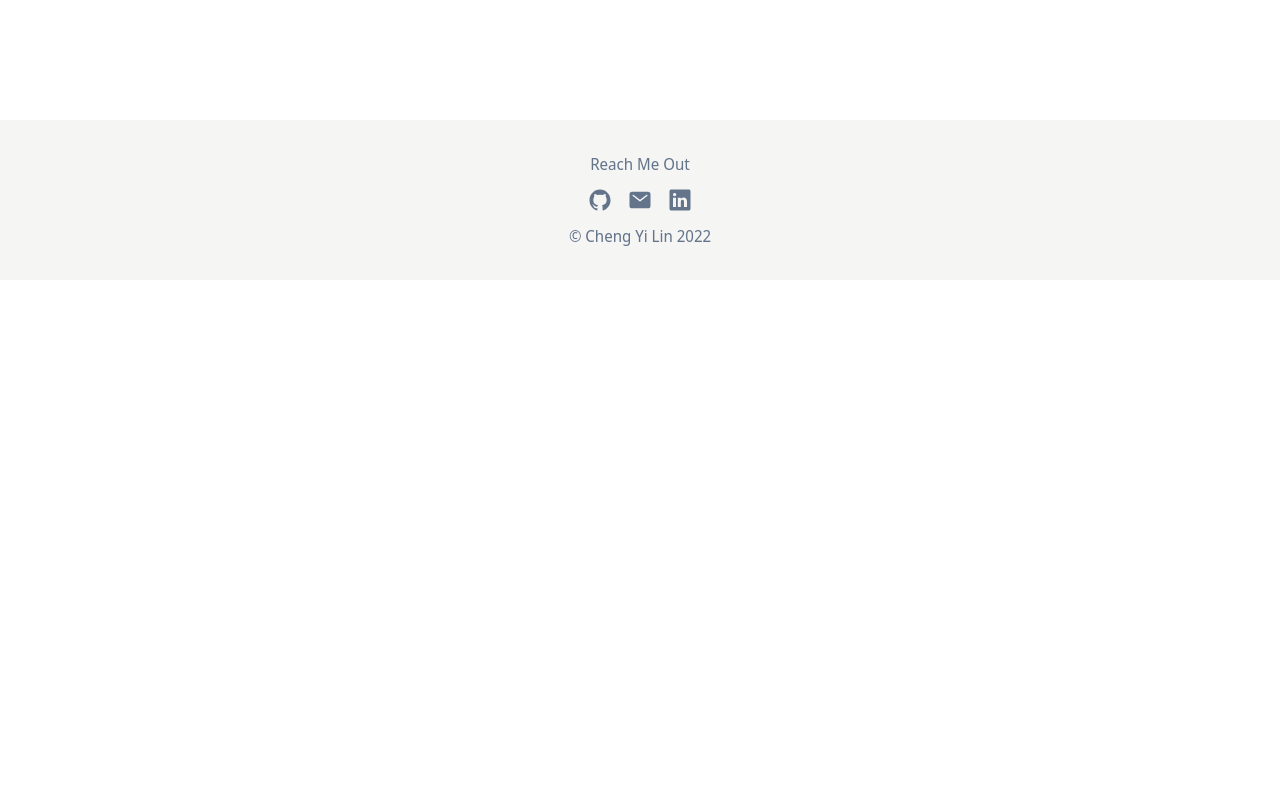
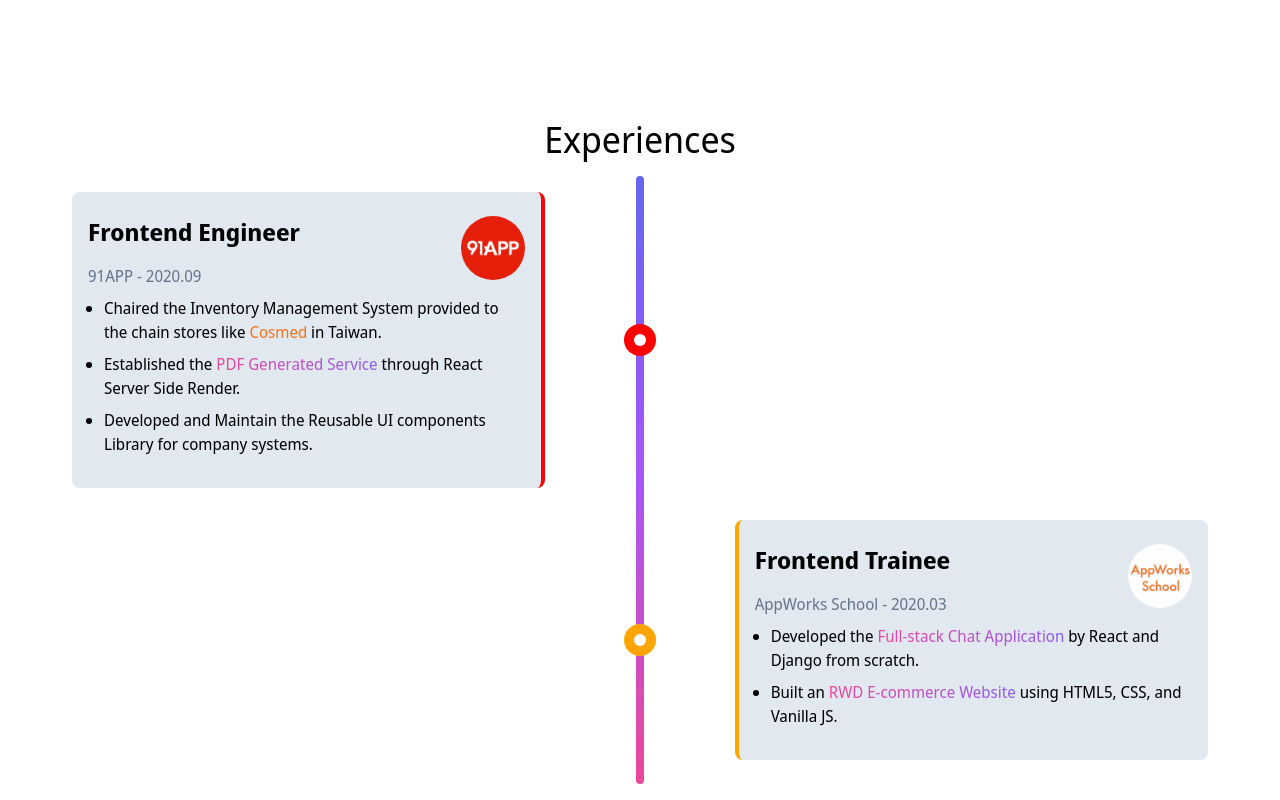
Before and after one commit to ChengYiLin/MTCode, a Next.js app: page / in a window 1280 px wide. Shown: the part 680-1480 px from the top of the page. Before the commit the page ends 960 px from the top, so only its background shows below. Built offline with nearby package versions, Linux system fonts and the light colour scheme.

Commit message:
feat[HomePage]: add the time line section

```diff
--- a/src/components/Layout/Header.tsx
+++ b/src/components/Layout/Header.tsx
@@ -10,10 +10,6 @@ const navItemsList = [
     {
         navItemNode: "Blog",
         link: "/blog",
-    },
-    {
-        navItemNode: "About",
-        link: "/about",
     },
 ];
 
--- /dev/null
+++ b/src/components/TimeLine/constant.ts
@@ -0,0 +1,32 @@
+import { ITimeEvent } from ".";
+
+// TODO: Change to use API
+const TIME_EVENTS: ITimeEvent[] = [
+    {
+        title: "Frontend Engineer",
+        time: new Date("2020-09-21"),
+        organization: "91APP",
+        organizationImage: "/images/91app.jpg",
+        organizationLink: "https://www.91app.com/",
+        themeColor: "red",
+        eventDetail: [
+            "Chaired the Inventory Management System provided to the chain stores like <a className='text-orange-500' href='https://shop.cosmed.com.tw/' target='_blank'>Cosmed</a> in Taiwan.",
+            "Established the <a className='bg-gradient-secondary bg-clip-text' href='https://github.com/ChengYiLin/Generate-PDF-from-React-SSR' target='_blank'>PDF Generated Service</a> through React Server Side Render.",
+            "Developed and Maintain the Reusable UI components Library for company systems.",
+        ],
+    },
+    {
+        title: "Frontend Trainee",
+        time: new Date("2020-03-21"),
+        organization: "AppWorks School",
+        organizationLink: "https://school.appworks.tw/",
+        organizationImage: "/images/AppWorksSchool.jpg",
+        themeColor: "orange",
+        eventDetail: [
+            "Developed the <a className='bg-gradient-secondary bg-clip-text' href='https://shop.cosmed.com.tw/' target='_blank'>Full-stack Chat Application</a> by React and Django from scratch.",
+            "Built an  <a className='bg-gradient-secondary bg-clip-text' href='https://chengyilin.github.io/STYLiSH/' target='_blank'>RWD E-commerce Website</a> using HTML5, CSS, and Vanilla JS.",
+        ],
+    },
+];
+
+export default TIME_EVENTS;
--- /dev/null
+++ b/src/components/TimeLine/index.tsx
@@ -0,0 +1,101 @@
+import { FC } from "react";
+import dayjs from "dayjs";
+import parse from "html-react-parser";
+
+export { default as EventsData } from "./constant";
+
+export interface ITimeEvent {
+    title: string;
+    time: Date;
+    organization: string;
+    organizationLink: string;
+    organizationImage: string;
+    themeColor: string;
+    eventDetail: string[];
+}
+
+interface Props {
+    timeEvents: ITimeEvent[];
+}
+
+const TimeLine: FC<Props> = ({ timeEvents }) => {
+    if (timeEvents.length === 0) {
+        return <></>;
+    }
+
+    return (
+        <div>
+            <ol className="relative flex flex-col items-start p-8 pb-2 sm:items-center">
+                {/* Time Line */}
+                <div className="position-center left-0 z-0 ml-8 h-[95%] w-2 rounded-full bg-gradient-to-b from-indigo-500 via-purple-500 to-pink-500 sm:left-1/2 sm:ml-0" />
+                {/* Time Events */}
+                {Array.isArray(timeEvents) &&
+                    timeEvents.map((timeEvent, index) => {
+                        const isEven = index % 2 === 0;
+
+                        const eventPosition = isEven
+                            ? "justify-start"
+                            : "justify-start sm:justify-end";
+
+                        const borderPosition = isEven
+                            ? "border-l-4 sm:border-r-4 sm:border-l-0"
+                            : "border-l-4";
+
+                        return (
+                            <li
+                                key={`${timeEvent.title}_${index}`}
+                                className={`relative ml-8 mb-8 flex w-full sm:ml-0 ${eventPosition}`}
+                            >
+                                <div
+                                    className={`w-11/12 rounded-lg bg-slate-200 py-6 px-4 sm:w-5/12 ${borderPosition}`}
+                                    style={{
+                                        borderColor: `${timeEvent.themeColor}`,
+                                    }}
+                                >
+                                    <div className="grid-row-2 grid grid-cols-[1fr_64px]">
+                                        <h3 className="mb-2 text-xl font-extrabold lg:text-2xl">
+                                            {timeEvent.title}
+                                        </h3>
+                                        <div
+                                            className="row-span-2 h-16 w-16 justify-self-end rounded-full bg-cover"
+                                            style={{
+                                                backgroundImage: `url(${timeEvent.organizationImage})`,
+                                            }}
+                                        ></div>
+                                        <h4 className="my-2 text-sm text-slate-500 lg:text-base">
+                                            {timeEvent.organization} -{" "}
+                                            {dayjs(timeEvent.time).format(
+                                                "YYYY.MM"
+                                            )}
+                                        </h4>
+                                    </div>
+                                    <ul className="list-disc pl-4">
+                                        {timeEvent.eventDetail.map(
+                                            (eventDetail, index) => (
+                                                <li
+                                                    className="mb-2"
+                                                    key={`${timeEvent.organization}_${index}`}
+                                                >
+                                                    {parse(eventDetail)}
+                                                </li>
+                                            )
+                                        )}
+                                    </ul>
+                                </div>
+                                <div
+                                    className={`position-center -left-8 h-8 w-8 rounded-full sm:left-1/2`}
+                                    style={{
+                                        backgroundColor: `${timeEvent.themeColor}`,
+                                    }}
+                                >
+                                    <div className="position-center h-3 w-3 rounded-full bg-white" />
+                                </div>
+                            </li>
+                        );
+                    })}
+            </ol>
+        </div>
+    );
+};
+
+export default TimeLine;
--- a/src/pages/index.tsx
+++ b/src/pages/index.tsx
@@ -1,8 +1,9 @@
 import type { NextPage } from "next";
 import Head from "next/head";
-import Link from "next/link";
 import { Fragment } from "react";
 import { RiExternalLinkFill } from "react-icons/ri";
+
+import TimeLine, { EventsData } from "@components/TimeLine";
 
 const Home: NextPage = () => {
     return (
@@ -12,14 +13,14 @@ const Home: NextPage = () => {
             </Head>
             {/* Who I am */}
             <section>
-                <div className="container mx-auto flex min-h-[calc(100vh-56px)] flex-col md:flex-row">
+                <div className="container mx-auto flex min-h-[calc(100vh-56px)] flex-col md:flex-row 2xl:min-h-[80vh]">
                     <div className="flex-1 self-center">
                         <h1 className="py-12 text-center text-4xl font-extrabold sm:text-6xl">
                             Frontend Engineer
                         </h1>
                         <h2 className="mx-auto max-w-xl px-4 text-center text-lg lg:text-xl">
                             Hi, my name is{" "}
-                            <span className="bg-gradient-to-r from-pink-500 to-violet-500 bg-clip-text text-2xl font-extrabold text-transparent">
+                            <span className="bg-gradient-secondary bg-clip-text text-2xl font-extrabold text-transparent">
                                 Martin.
                             </span>
                             <br />
@@ -32,17 +33,21 @@ const Home: NextPage = () => {
                             <span className="text-purple-500">Redux</span>.
                         </h2>
                         <div className="flex justify-center py-12 ">
-                            <Link href="/about">
+                            <a
+                                href="https://docs.google.com/document/d/1qohyj_emtczFoOeUp8N19ltUTxL33TuP/edit?usp=sharing&ouid=113887428276543602688&rtpof=true&sd=true"
+                                target="_blank"
+                                rel="noreferrer"
+                            >
                                 <div className="bg-gradient-main flex cursor-pointer items-center rounded-full px-6 py-2 text-white hover:opacity-80">
                                     <span className="pr-2 text-xl">
-                                        About Me
+                                        Hire Me
                                     </span>
                                     <RiExternalLinkFill
                                         size="1.5rem"
                                         className="fill-white"
                                     />
                                 </div>
-                            </Link>
+                            </a>
                         </div>
                     </div>
                     <div className="flex-1 self-center justify-self-center">
@@ -52,6 +57,15 @@ const Home: NextPage = () => {
                     </div>
                 </div>
             </section>
+            {/* Experience */}
+            <section>
+                <div className="container mx-auto xl:max-w-[1200px]">
+                    <p className="text-center text-3xl sm:text-4xl">
+                        Experiences
+                    </p>
+                    <TimeLine timeEvents={EventsData} />
+                </div>
+            </section>
         </Fragment>
     );
 };
--- a/src/styles/globals.css
+++ b/src/styles/globals.css
@@ -7,7 +7,15 @@
         @apply bg-gradient-to-r from-sky-400 to-purple-400 text-transparent;
     }
 
+    .bg-gradient-secondary {
+        @apply bg-gradient-to-r from-pink-500 to-violet-500 text-transparent;
+    }
+
     .bg-light {
         @apply bg-stone-100;
     }
+
+    .position-center {
+        @apply absolute inset-1/2 -translate-x-1/2 -translate-y-1/2;
+    }
 }
```
Also changed, not shown: public/images/91app.jpg (added), public/images/AppWorksSchool.jpg (added).
